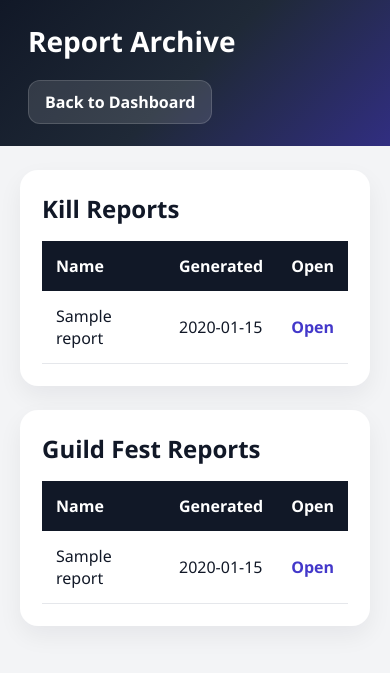
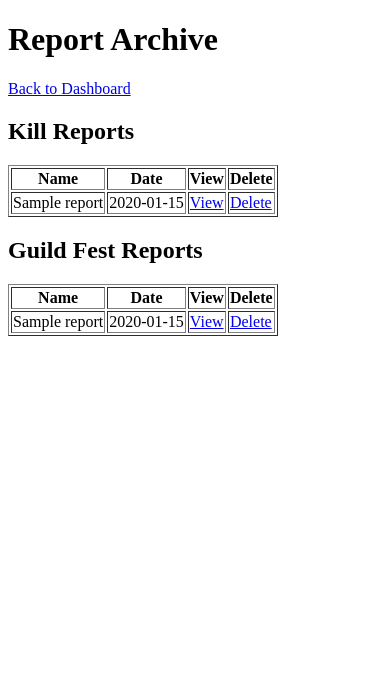
Before and after one commit to tbott1321/mj-guild-manager, a FastAPI app: page /reports/archive in a window 390 px wide. Shown: the top 673 px of the page. Run offline with FastAPI, Linux system fonts and the light colour scheme; a user stored in the database is signed in; tables that the repository leaves empty hold one stand-in row (values such as "Sample post").

Commit message:
Integrated full delete actions and pending approval workflow

```diff
--- a/main.py
+++ b/main.py
@@ -7,7 +7,6 @@ import sqlite3
 import pandas as pd
 from datetime import datetime
 import os
-from io import BytesIO
 import shutil
 import tempfile
 
@@ -278,10 +277,9 @@ def get_sort_sql(sort_by: str, sort_dir: str):
 
     if sort_by == "name":
         return f"{sort_column} {direction}, COALESCE(might, 0) DESC"
-    elif sort_by == "rank":
+    if sort_by == "rank":
         return f"{sort_column} {direction}, LOWER(COALESCE(name, '')) ASC"
-    else:
-        return f"{sort_column} {direction}, LOWER(COALESCE(name, '')) ASC"
+    return f"{sort_column} {direction}, LOWER(COALESCE(name, '')) ASC"
 
 
 def build_members_query(
@@ -516,7 +514,12 @@ def dashboard(
     dashboard_insights = {}
 
     if is_admin(request):
-        c.execute("SELECT igg_id, name, watchlist_flag FROM members WHERE COALESCE(watchlist_flag, 0) = 1 ORDER BY LOWER(name)")
+        c.execute("""
+            SELECT igg_id, name, watchlist_flag
+            FROM members
+            WHERE COALESCE(watchlist_flag, 0) = 1
+            ORDER BY LOWER(name)
+        """)
         watchlisted = c.fetchall()
         for member in watchlisted:
             stats = get_member_fail_stats(conn, member["igg_id"], member["name"])
@@ -870,65 +873,89 @@ def report_archive(request: Request):
     )
 
 
-@app.get("/backup", response_class=HTMLResponse)
-def backup_page(request: Request):
+@app.get("/reports/delete/{report_type}/{report_id}", response_class=HTMLResponse)
+def confirm_delete_report_page(request: Request, report_type: str, report_id: int):
+    if not is_admin(request):
+        return RedirectResponse(url="/admin/login", status_code=302)
+
+    if report_type not in ["kills", "guildfest"]:
+        return HTMLResponse("<h2>Invalid report type</h2>", status_code=400)
+
+    conn = get_conn()
+    c = conn.cursor()
+
+    if report_type == "kills":
+        c.execute("SELECT * FROM kill_reports WHERE id = ?", (report_id,))
+    else:
+        c.execute("SELECT * FROM guild_fest_reports WHERE id = ?", (report_id,))
+
+    report = c.fetchone()
+    conn.close()
+
+    if not report:
+        return HTMLResponse("<h2>Report not found</h2>", status_code=404)
+
+    return templates.TemplateResponse(
+        request,
+        "confirm_delete_report.html",
+        {
+            "report": report,
+            "report_type": report_type,
+            "is_admin": True
+        }
+    )
+
+
+@app.post("/reports/delete/{report_type}/{report_id}")
+def delete_report(request: Request, report_type: str, report_id: int):
+    if not is_admin(request):
+        return RedirectResponse(url="/admin/login", status_code=302)
+
+    if report_type not in ["kills", "guildfest"]:
+        return HTMLResponse("<h2>Invalid report type</h2>", status_code=400)
+
+    conn = get_conn()
+    c = conn.cursor()
+
+    if report_type == "kills":
+        c.execute("DELETE FROM kill_report_rows WHERE report_id = ?", (report_id,))
+        c.execute("DELETE FROM kill_reports WHERE id = ?", (report_id,))
+    else:
+        c.execute("DELETE FROM guild_fest_report_rows WHERE report_id = ?", (report_id,))
+        c.execute("DELETE FROM guild_fest_reports WHERE id = ?", (report_id,))
+
+    conn.commit()
+    conn.close()
+
+    return RedirectResponse(url="/reports/archive", status_code=302)
+
+
+@app.get("/admin/delete-all", response_class=HTMLResponse)
+def confirm_delete_all_page(request: Request):
     if not is_admin(request):
         return RedirectResponse(url="/admin/login", status_code=302)
 
     return templates.TemplateResponse(
         request,
-        "backup_restore.html",
+        "confirm_delete_all.html",
         {"is_admin": True}
     )
 
 
-@app.get("/backup/download")
-def download_backup(request: Request):
+@app.post("/admin/delete-all")
+def delete_all_players(request: Request):
     if not is_admin(request):
         return RedirectResponse(url="/admin/login", status_code=302)
 
-    filename = f"mj_guild_backup_{datetime.now().strftime('%Y%m%d_%H%M%S')}.db"
+    conn = get_conn()
+    c = conn.cursor()
+    c.execute("DELETE FROM members")
+    c.execute("DELETE FROM pending_members")
+    c.execute("DELETE FROM name_history")
+    conn.commit()
+    conn.close()
 
-    return StreamingResponse(
-        open(DB_PATH, "rb"),
-        media_type="application/octet-stream",
-        headers={"Content-Disposition": f'attachment; filename="{filename}"'}
-    )
-
-
-@app.post("/backup/restore")
-async def restore_backup(request: Request, file: UploadFile = File(...)):
-    if not is_admin(request):
-        return RedirectResponse(url="/admin/login", status_code=302)
-
-    suffix = Path(file.filename or "backup.db").suffix.lower()
-    if suffix != ".db":
-        return HTMLResponse("<h2>Restore failed: please upload a .db backup file.</h2>", status_code=400)
-
-    tmp_fd, tmp_path = tempfile.mkstemp(suffix=".db")
-    os.close(tmp_fd)
-
-    try:
-        with open(tmp_path, "wb") as buffer:
-            shutil.copyfileobj(file.file, buffer)
-
-        test_conn = sqlite3.connect(tmp_path)
-        test_cursor = test_conn.cursor()
-        test_cursor.execute("SELECT name FROM sqlite_master WHERE type='table' AND name='members'")
-        if not test_cursor.fetchone():
-            test_conn.close()
-            os.remove(tmp_path)
-            return HTMLResponse("<h2>Restore failed: uploaded file is not a valid MJ Guild Manager database.</h2>", status_code=400)
-        test_conn.close()
-
-        shutil.copyfile(tmp_path, DB_PATH)
-        os.remove(tmp_path)
-        return RedirectResponse(url="/backup", status_code=302)
-
-    except Exception as e:
-        if os.path.exists(tmp_path):
-            os.remove(tmp_path)
-        return HTMLResponse(f"<h2>Restore failed: {e}</h2>", status_code=500)
+    return RedirectResponse(url="/", status_code=302)
 
 
 @app.get("/admin/login", response_class=HTMLResponse)
@@ -1354,7 +1381,6 @@ def download_backup(request: Request):
         return RedirectResponse(url="/admin/login", status_code=302)
 
     filename = f"mj_guild_backup_{datetime.now().strftime('%Y%m%d_%H%M%S')}.db"
-
     return StreamingResponse(
         open(DB_PATH, "rb"),
         media_type="application/octet-stream",
--- a/templates/dashboard.html
+++ b/templates/dashboard.html
@@ -33,6 +33,10 @@
             text-decoration: none;
             font-weight: bold;
             font-size: 14px;
+        }
+        .btn-danger {
+            background: #fee2e2;
+            color: #991b1b;
         }
         .container {
             padding: 20px;
@@ -251,6 +255,7 @@
             <a href="/pending-members" class="btn">Pending Members</a>
             <a href="/backup" class="btn">Backup / Restore</a>
             <a href="/reports/archive" class="btn">Report Archive</a>
+            <a href="/admin/delete-all" class="btn btn-danger">Delete All Players</a>
             <a href="/admin/logout" class="btn">Logout</a>
         {% else %}
             <a href="/reports/archive" class="btn">Report Archive</a>
--- a/templates/report_archive.html
+++ b/templates/report_archive.html
@@ -1,102 +1,83 @@
 <!DOCTYPE html>
 <html lang="en">
 <head>
-    <meta charset="UTF-8">
-    <meta name="viewport" content="width=device-width, initial-scale=1.0">
     <title>Report Archive</title>
-    <style>
-        * { box-sizing: border-box; font-family: "Segoe UI", Arial, sans-serif; }
-        body { margin: 0; background: #f3f4f6; color: #111827; }
-        .topbar {
-            background: linear-gradient(135deg, #111827, #1f2937, #312e81);
-            color: white;
-            padding: 22px 28px;
-        }
-        .topbar-inner {
-            max-width: 1200px; margin: 0 auto; display: flex;
-            justify-content: space-between; align-items: center; gap: 20px;
-        }
-        .title { font-size: 28px; font-weight: 700; }
-        .back {
-            text-decoration: none; color: white; background: rgba(255,255,255,0.12);
-            border: 1px solid rgba(255,255,255,0.15); padding: 10px 16px; border-radius: 12px; font-weight: 600;
-        }
-        .container { max-width: 1200px; margin: 24px auto; padding: 0 20px 24px; }
-        .section {
-            background: white; border-radius: 18px; padding: 22px;
-            box-shadow: 0 10px 24px rgba(15,23,42,.06); margin-bottom: 24px;
-        }
-        .section h2 { margin: 0 0 16px; }
-        table { width: 100%; border-collapse: collapse; }
-        th { background: #111827; color: white; text-align: left; padding: 14px; }
-        td { padding: 14px; border-bottom: 1px solid #e5e7eb; }
-        a.link { color: #4338ca; text-decoration: none; font-weight: 600; }
-        .empty { color: #6b7280; padding: 12px 0; }
-        @media (max-width: 760px) {
-            .topbar-inner { flex-direction: column; align-items: flex-start; }
-        }
-    </style>
 </head>
 <body>
-    <div class="topbar">
-        <div class="topbar-inner">
-            <div class="title">Report Archive</div>
-            <a class="back" href="/">Back to Dashboard</a>
-        </div>
-    </div>
 
-    <div class="container">
-        <div class="section">
+<h1>Report Archive</h1>
+<a href="/">Back to Dashboard</a>
+
 <h2>Kill Reports</h2>
-            {% if kill_reports|length == 0 %}
-                <div class="empty">No kill reports yet.</div>
-            {% else %}
-                <table>
-                    <thead>
+
+{% if kill_reports %}
+<table border="1">
     <tr>
         <th>Name</th>
-                            <th>Generated</th>
-                            <th>Open</th>
+        <th>Date</th>
+        <th>View</th>
+        {% if is_admin %}
+        <th>Delete</th>
+        {% endif %}
     </tr>
-                    </thead>
-                    <tbody>
+
     {% for report in kill_reports %}
     <tr>
         <td>{{ report.report_name }}</td>
         <td>{{ report.generated_at }}</td>
-                            <td><a class="link" href="/reports/kills/{{ report.id }}">Open</a></td>
+        <td>
+            <a href="/reports/kills/{{ report.id }}">View</a>
+        </td>
+
+        {% if is_admin %}
+        <td>
+            <a href="/reports/delete/kills/{{ report.id }}">
+                Delete
+            </a>
+        </td>
+        {% endif %}
     </tr>
     {% endfor %}
-                    </tbody>
 </table>
+{% else %}
+<p>No kill reports found.</p>
 {% endif %}
-        </div>
 
-        <div class="section">
+
 <h2>Guild Fest Reports</h2>
-            {% if guild_fest_reports|length == 0 %}
-                <div class="empty">No guild fest reports yet.</div>
-            {% else %}
-                <table>
-                    <thead>
+
+{% if guild_fest_reports %}
+<table border="1">
     <tr>
         <th>Name</th>
-                            <th>Generated</th>
-                            <th>Open</th>
+        <th>Date</th>
+        <th>View</th>
+        {% if is_admin %}
+        <th>Delete</th>
+        {% endif %}
     </tr>
-                    </thead>
-                    <tbody>
+
     {% for report in guild_fest_reports %}
     <tr>
         <td>{{ report.report_name }}</td>
         <td>{{ report.generated_at }}</td>
-                            <td><a class="link" href="/reports/guildfest/{{ report.id }}">Open</a></td>
+        <td>
+            <a href="/reports/guildfest/{{ report.id }}">View</a>
+        </td>
+
+        {% if is_admin %}
+        <td>
+            <a href="/reports/delete/guildfest/{{ report.id }}">
+                Delete
+            </a>
+        </td>
+        {% endif %}
     </tr>
     {% endfor %}
-                    </tbody>
 </table>
+{% else %}
+<p>No guild fest reports found.</p>
 {% endif %}
-        </div>
-    </div>
+
 </body>
 </html>
```
Also changed, not shown: templates/confirm_delete_all.html (added, +34 -0 lines), templates/confirm_delete_report.html (added, +29 -0 lines). Lines whose indentation alone changed are shown as unchanged.
